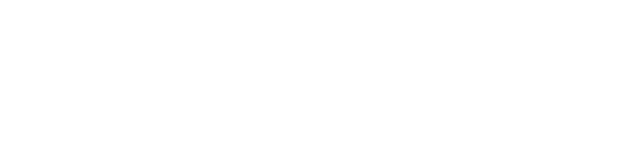
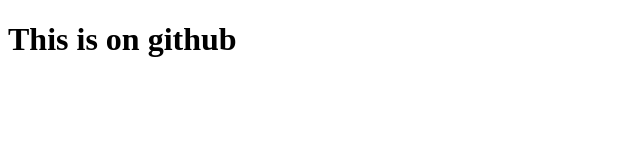
Before and after one commit to basco900/git, a plain HTML site: page index.html in a window 1280 px wide. Shown: the whole page, without its empty margins (0-640 px from the left). Drawn offline with Linux system fonts and the light colour scheme.

Commit message:
small changes

```diff
--- a/index.html
+++ b/index.html
@@ -5,5 +5,7 @@
     <meta name="viewport" content="width=device-width, initial-scale=1.0" />
     <title>Document</title>
   </head>
-  <body></body>
+  <body>
+    <h1>This is on github</h1>
+  </body>
 </html>
```
